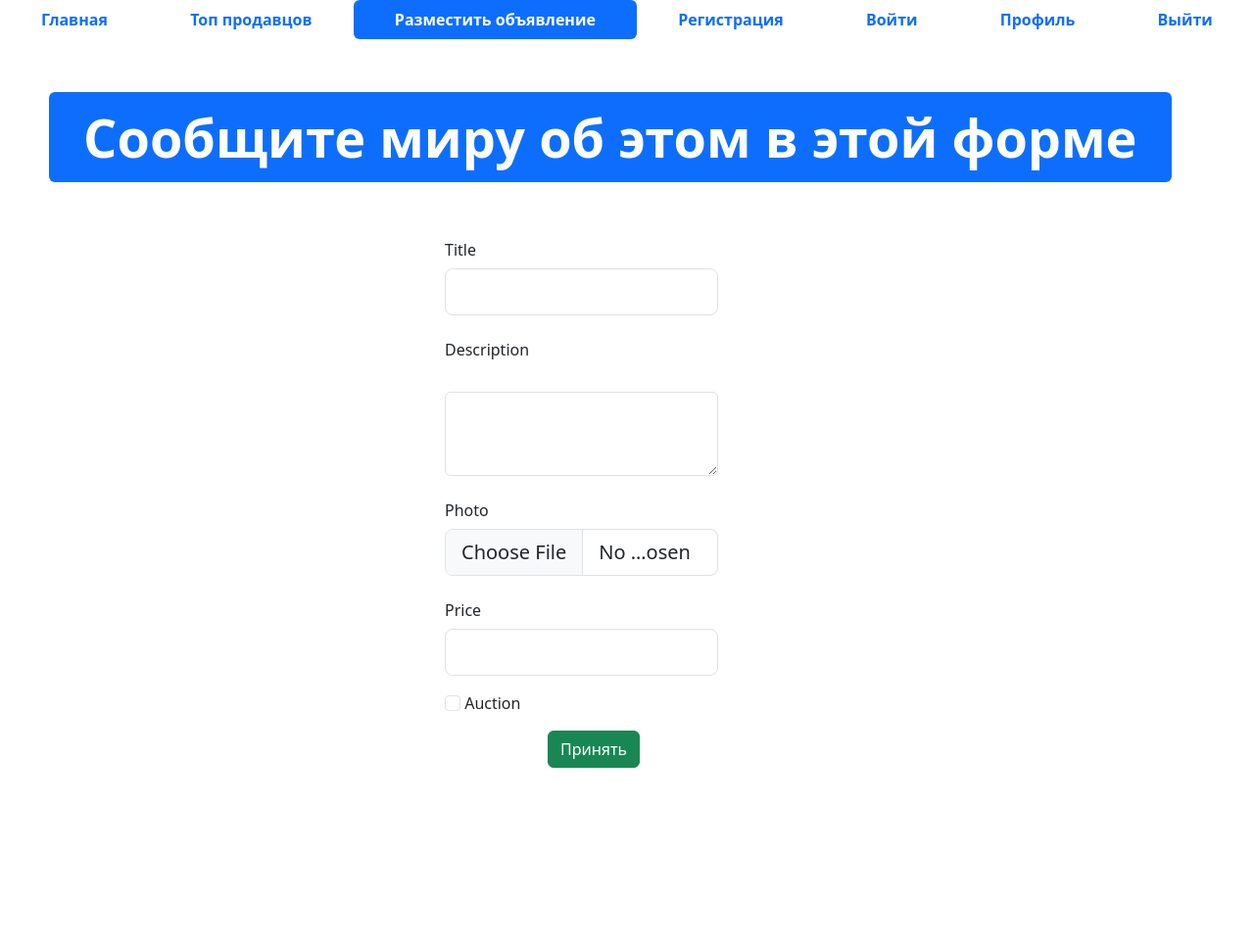
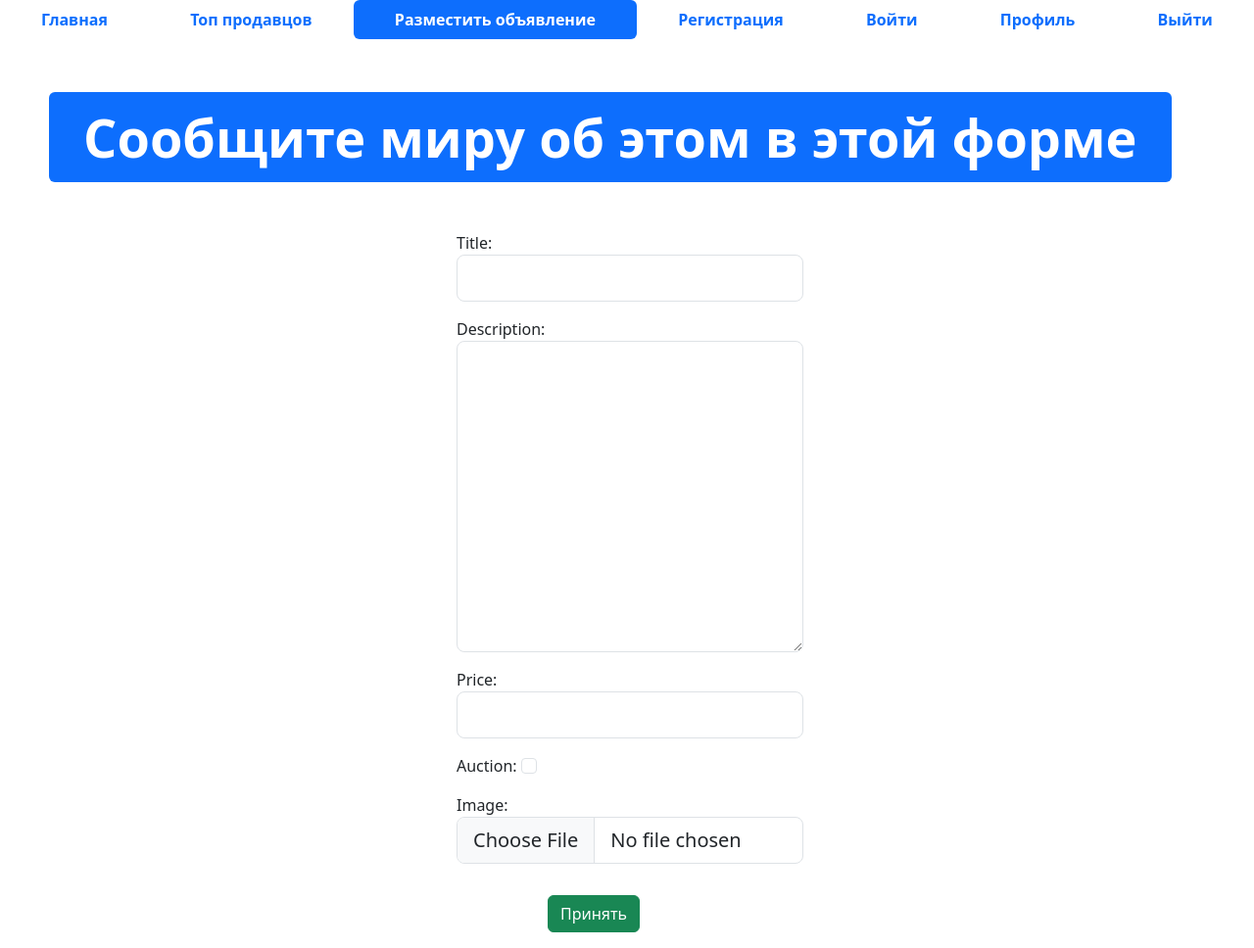
Before and after one commit to VladislavaPo/Modul4, a Django app: template templates/advertisement-post.html in a window 1280 px wide. Shown: the whole page at 98% size. Before the commit the page ends 784 px from the top, so only its background shows below. Run offline with Django 4.2, Linux system fonts and the light colour scheme; the template is opened without the code that fills it: values that come from a table or form of the project are taken from there, others are empty; some libraries are stand-ins or nearby versions.

Commit message:
Модуль 4 Урок 6

```diff
--- /dev/null
+++ b/app_advertisements/forms.py
@@ -0,0 +1,9 @@
+from django import forms
+
+
+class AdvertisementForm(forms.Form):  # форма для создания
+    title = forms.CharField(max_length=64, widget=forms.TextInput(attrs={'class': 'form-control form-control-lg'}))
+    description = forms.CharField(widget=forms.Textarea(attrs={'class': 'form-control form-control-lg'}))
+    price = forms.DecimalField(widget=forms.NumberInput(attrs={'class': 'form-control form-control-lg'}))
+    auction = forms.BooleanField(widget=forms.CheckboxInput(attrs={'class': 'form-check-input'}), required=False)
+    image = forms.ImageField(widget=forms.FileInput(attrs={'class': 'form-control form-control-lg'}))
--- a/app_advertisements/urls.py
+++ b/app_advertisements/urls.py
@@ -1,7 +1,8 @@
 from django.urls import path  # будет создавать саму ссылку и связывать
-from .views import index, top_sellers  # импорт ответа пользователю/ представление
+from .views import index, top_sellers, advertisement_post  # импорт ответа пользователю/ представление
 
 urlpatterns = [  # urlpatterns - обязательное/зарезервированное имя, массив ссылок
     path('', index, name='main-page'),   # создали ссылку для метода views ссылка path с именем index
     path('top-sellers/', top_sellers, name='top-sellers'),
+    path('advertisement-post/',    advertisement_post,    name='adv-post'),
 ]
--- a/templates/advertisement-post.html
+++ b/templates/advertisement-post.html
@@ -1,27 +1,20 @@
-<!DOCTYPE html>
-<html lang="en">
+{% extends 'base.html' %}
+{% load static %}
 
-<head>
-  <meta charset="UTF-8">
-  <meta http-equiv="X-UA-Compatible" content="IE=edge">
-  <meta name="viewport" content="width=device-width, initial-scale=1.0">
-  <link rel="shortcut icon" href="img/favicon.ico" type="image/x-icon">
-  <link href="css/bootstrap.min.css" rel="stylesheet">
-  <link rel="stylesheet" href="css/fontello.css">
-  <title>Advertisement-post</title>
-</head>
-
-<body>
+{% block title %}
+Разместить объявление
+{% endblock %}
 
 
+{% block content %}
   <ul class="nav nav-pills sticky-top bg-white nav-fill">
     <li class="nav-item">
-      <a class="nav-link" href="index.html">
+      <a class="nav-link" href="{% url 'main-page' %}">
         <span style="font-weight: bold;">Главная</span>
       </a>
     </li>
     <li class="nav-item">
-      <a class="nav-link" href="top-sellers.html"><span style="font-weight: bold;">Топ продавцов</span>
+      <a class="nav-link" href="{% url 'top-sellers' %}"><span style="font-weight: bold;">Топ продавцов</span>
       </a>
     </li>
     <li class="nav-item">
@@ -58,47 +51,11 @@
     </div>
   </div>
   <div class="container">
-    <form method="post">
-      <div class="row mb-3">
-        <div class="col">
-          <label class="col-sm-4 col-form-label offset-4">Title</label>
-          <div class="col-sm-4 offset-4 w-25">
-            <input type="text" class="form-control form-control-lg">
-          </div>
-        </div>
+    <form method="post" enctype="multipart/form-data"> {% csrf_token %}
+      <div class="row mb-3 offset-sm-4">
+      <div class="col-6">
+        {{ form.as_p }}
       </div>
-      <div class="row mb-3">
-        <div class="col">
-          <label class="col-sm-4 col-form-label offset-4">Description</label>
-          <div class="col-sm-4 offset-4 w-25">
-              <label for="" class="form-label"></label>
-              <textarea class="form-control" name="" id="" rows="3"></textarea>
-          </div>
-        </div>
-      </div>
-      <div class="row mb-3">
-        <div class="col">
-          <label class="col-sm-4 col-form-label offset-4">Photo</label>
-          <div class="col-sm-4 offset-4 w-25">
-            <input type="file" class="form-control form-control-lg">
-          </div>
-        </div>
-      </div>
-      <div class="row mb-3">
-        <div class="col">
-          <label class="col-sm-4 col-form-label offset-4">Price</label>
-          <div class="col-sm-4 offset-4 w-25">
-            <input type="text" class="form-control form-control-lg">
-          </div>
-        </div>
-      </div>
-      <div class="row mb-3">
-        <div class="col">
-          <div class="offset-4 w-25">
-            <input type="checkbox" class="form-check-input">
-            <label class="form-check-label">Auction</label>
-          </div>
-        </div>
       </div>
       <div class="row mb-3 offset-sm-5">
         <div class="col">
@@ -107,6 +64,4 @@
       </div>
     </form>
   </div>
-  <script src="js/bootstrap.bundle.min.js"></script>
-</body>
-</html>
+{% endblock %}
--- a/templates/index.html
+++ b/templates/index.html
@@ -17,7 +17,7 @@
     </a>
   </li>
   <li class="nav-item">
-    <a class="nav-link" href="advertisement-post.html">
+    <a class="nav-link" href="{% url 'adv-post' %}">
       <span style="font-weight: bold;">Разместить объявление</span>
     </a>
   </li>
--- a/templates/top-sellers.html
+++ b/templates/top-sellers.html
@@ -17,7 +17,7 @@
       </a>
     </li>
     <li class="nav-item">
-      <a class="nav-link" href="advertisement-post.html">
+      <a class="nav-link" href="{% url 'adv-post' %}">
         <span style="font-weight: bold;">Разместить объявление</span>
       </a>
     </li>
```
Also changed, not shown: app_advertisements/views.py (+20 -3 lines), db.sqlite3, media/advertisements/3_9Z9VG1T.jpg (added), media/advertisements/4.jpg (added).
